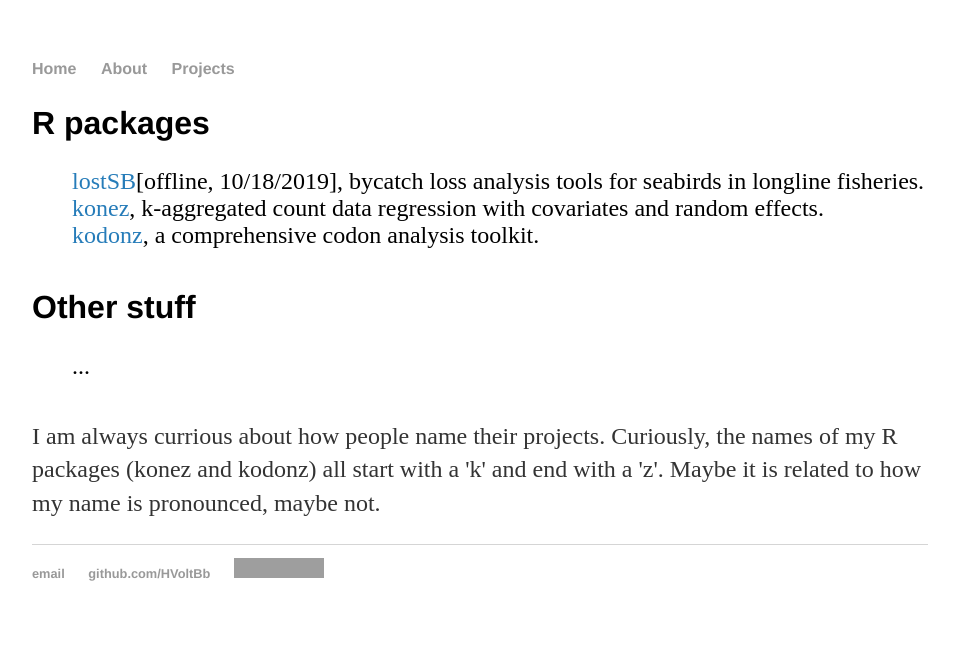
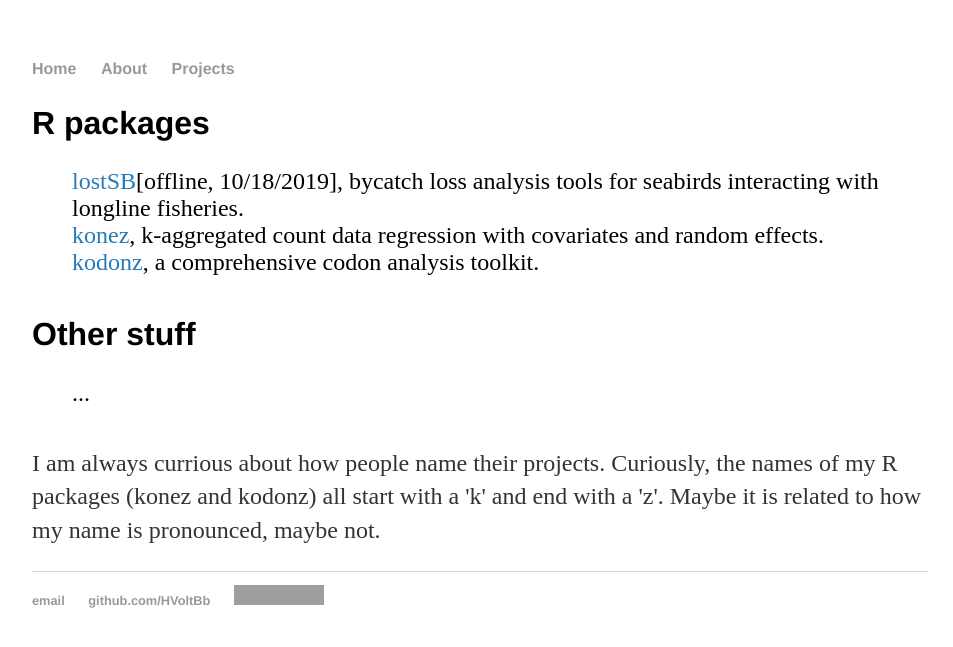
Before and after one commit to HVoltBb/HVoltBb.github.io, a Jekyll site: the page built from projects/index.html, in a window 1280 px wide. Shown: the top 647 px of the page, without its empty margins (160-1113 px from the left). Built offline with Jekyll 4.4.1, drawn with Linux system fonts in a browser that asks for light colours; grey boxes are pictures that could not be loaded.

Commit message:
Update index.html

```diff
--- a/projects/index.html
+++ b/projects/index.html
@@ -4,7 +4,7 @@
 ---
 <h2>R packages</h2>
 <ul class='stuff'>
-	<li><a href="https://hvoltbb.github.io/lostSB/" target="_blank">lostSB</a>[offline, 10/18/2019], bycatch loss analysis tools for seabirds in longline fisheries.</li>
+	<li><a href="https://hvoltbb.github.io/lostSB/" target="_blank">lostSB</a>[offline, 10/18/2019], bycatch loss analysis tools for seabirds interacting with longline fisheries.</li>
 	<li><a href="https://hvoltbb.github.io/konez/" target="_blank">konez</a>, k-aggregated count data regression with covariates and random effects.</li>
 	<li><a href="https://hvoltbb.github.io/kodonz/" target="_blank">kodonz</a>, a comprehensive codon analysis toolkit.</li>
 </ul>
```
